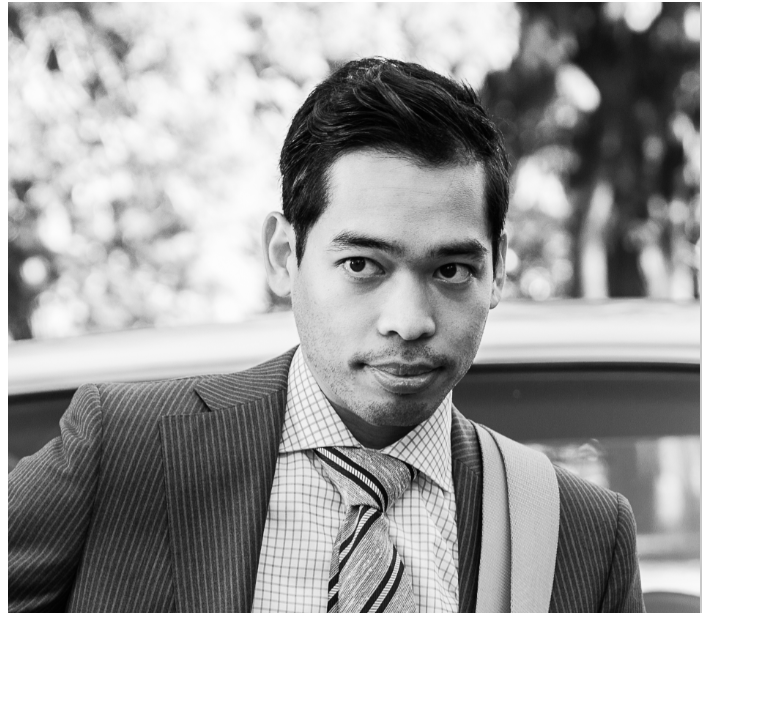
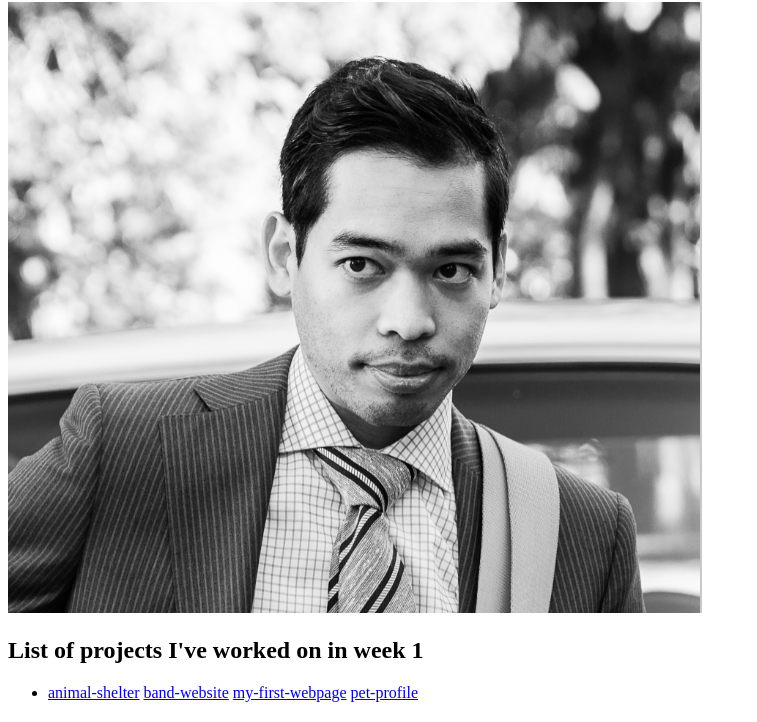
Before and after one commit to ftolentino/portfolio, a plain HTML site: page index.html in a window 1280 px wide. Shown: the part 78-800 px from the top of the page, without its empty margins (0-757 px from the left). Drawn offline with Linux system fonts and the light colour scheme.

Commit message:
INCLUDE link to project repository on README.md, ADD List of projects in HTML

```diff
--- a/index.html
+++ b/index.html
@@ -5,7 +5,21 @@
   <link ref="stylesheet" href="css/styles.css">
 </head>
 <body>
+  <!-- Heaader -->
   <h1>FILMER TOLENTINO</h1>
   <img src="imgs/FTProfile.png" alt="photo of me">
+  <!-- Main Section -->
+  <div>
+    <h2>List of projects I've worked on in week 1</h2>
+      <ul>
+        <li>
+          <a href="https://github.com/ftolentino/animal-shelter.git">animal-shelter</a>
+          <a href="https://github.com/ftolentino/band-website.git">band-website</a>
+          <a href="https://github.com/ftolentino/my-first-webpage.git">my-first-webpage</a>
+          <a href="https://github.com/ftolentino/pet-profile.git">pet-profile</a>
+        </li>
+      </ul>
+  </div>
+
 </body>
 </html>
```
Also changed, not shown: 1 other file.
